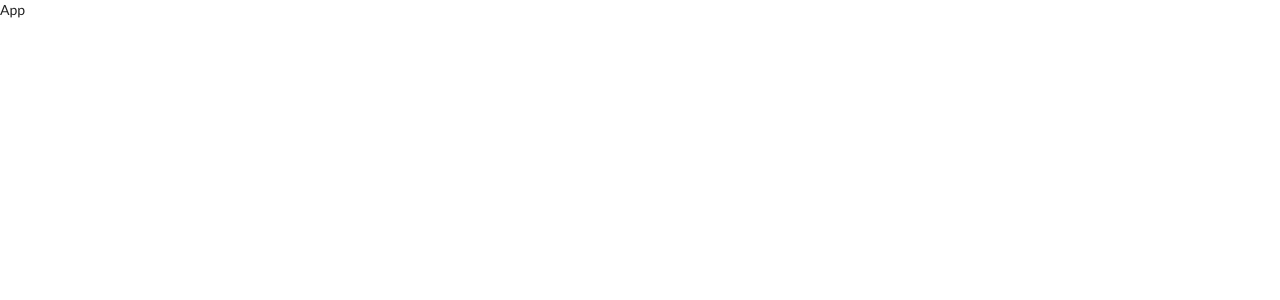
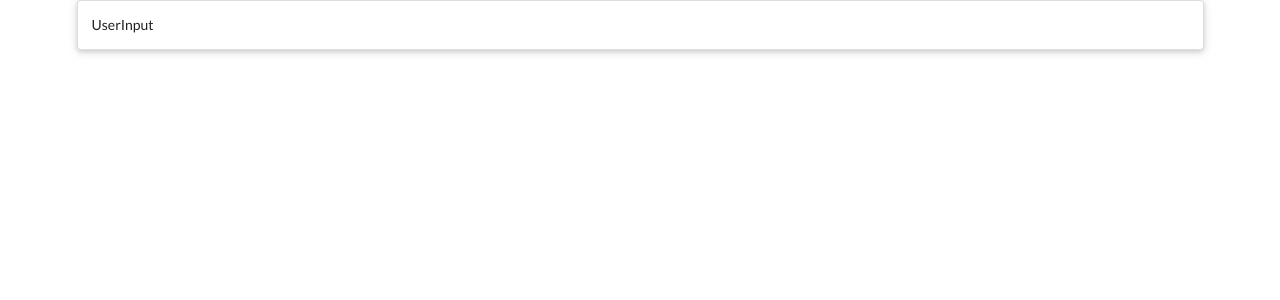
Before and after one commit to mhogeveen/github_repo_timeline, a React (Create React App) app: page / in a window 1280 px wide. Shown: the top 300 px of the page. Built offline with nearby package versions, Linux system fonts and the light colour scheme.

Commit message:
Add UserInput component

```diff
--- a/src/components/App.js
+++ b/src/components/App.js
@@ -1,7 +1,13 @@
 import React from 'react'
 
+import UserInput from './UserInput'
+
 const App = () => {
-   return <div>App</div>
+   return (
+      <div className='ui container'>
+         <UserInput />
+      </div>
+   )
 }
 
 export default App
--- /dev/null
+++ b/src/components/UserInput.js
@@ -0,0 +1,7 @@
+import React from 'react'
+
+const UserInput = () => {
+   return <div className='ui segment raised'>UserInput</div>
+}
+
+export default UserInput
```
